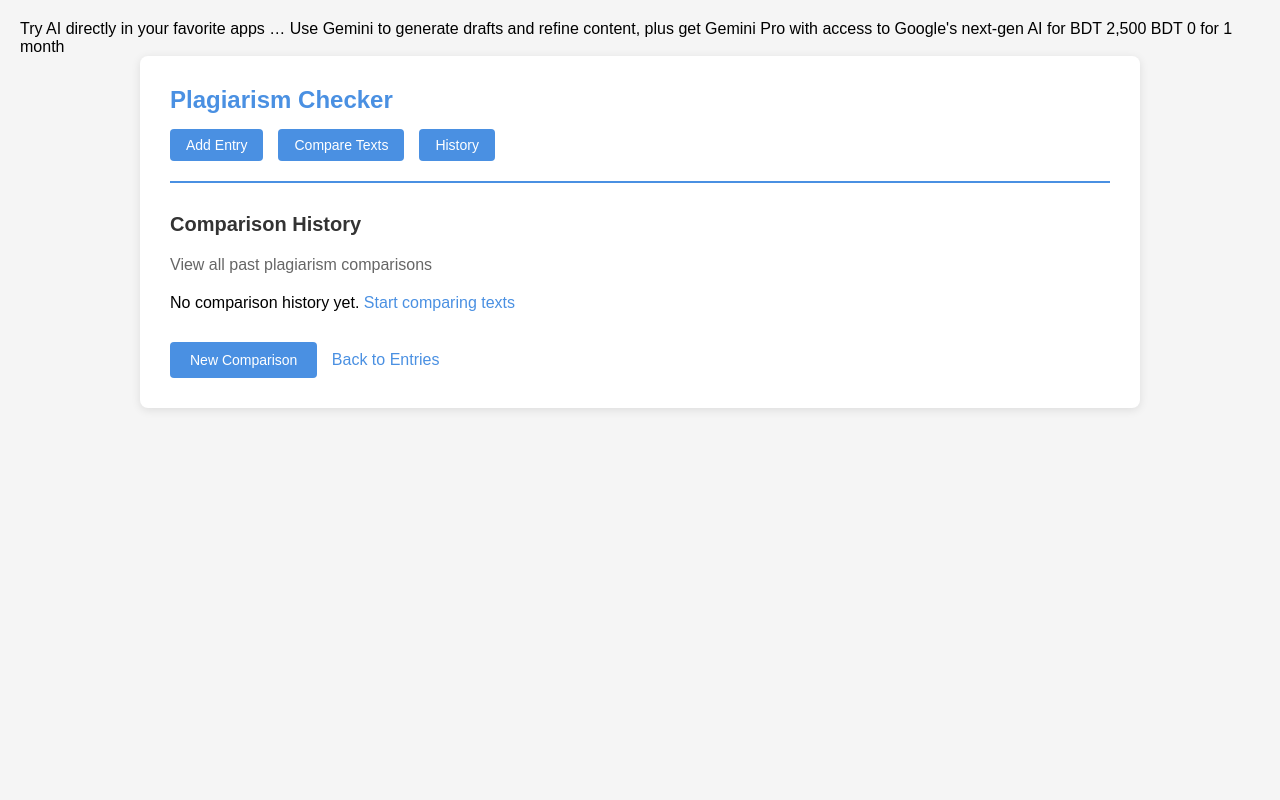
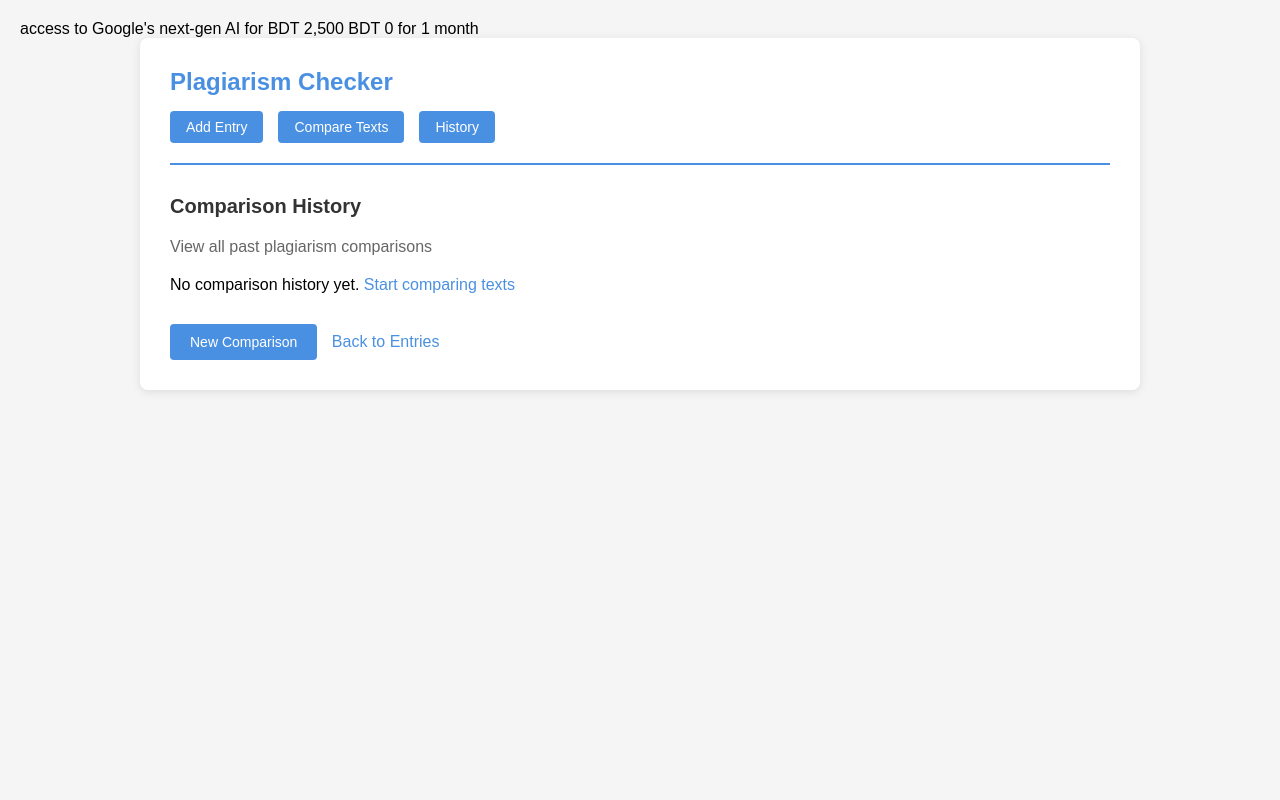
Before and after one commit to Fairoj20/Ctrl-C_Hunter, a Django app: page /history/ in a window 1280 px wide. Run offline with Django 5.2, Linux system fonts and the light colour scheme; data that the repository does not hold is empty.

Commit message:
updated history_list.html

```diff
--- a/checker/templates/checker/compare.html
+++ b/checker/templates/checker/compare.html
@@ -1,4 +1,4 @@
-Try AI directly in your favorite apps … Use Gemini to generate drafts and refine content, plus get Gemini Pro with access to Google's next-gen AI for BDT 2,500 BDT 0 for 1 month
+
 {% extends "checker/base.html" %}
 
 {% block content %}
--- a/checker/templates/checker/history_list.html
+++ b/checker/templates/checker/history_list.html
@@ -1,4 +1,4 @@
-Try AI directly in your favorite apps … Use Gemini to generate drafts and refine content, plus get Gemini Pro with access to Google's next-gen AI for BDT 2,500 BDT 0 for 1 month
+access to Google's next-gen AI for BDT 2,500 BDT 0 for 1 month
 {% extends "checker/base.html" %}
 
 {% block content %}
```
